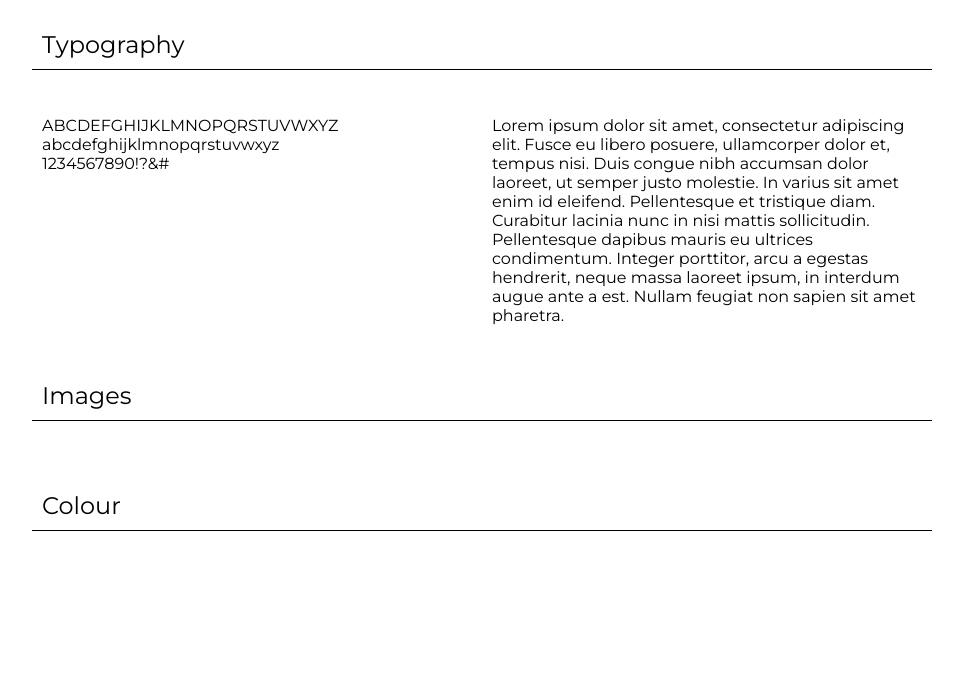
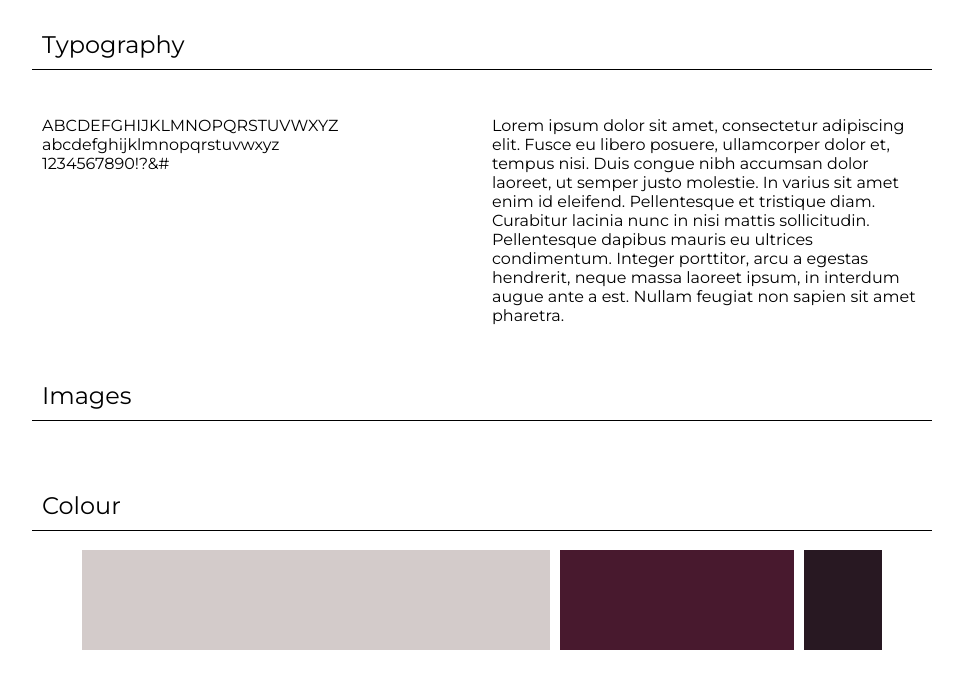
Before and after one commit to Morg137/2025-Design-Portfolio, a Jekyll site: the page style_guide/index.html, which Jekyll copies as it is, in a window 1280 px wide. Shown: the top 689 px of the page, without its empty margins (158-1121 px from the left). Built offline with Jekyll 4.4.1, drawn with Linux system fonts in a browser that asks for light colours.

Commit message:
Add files via upload

```diff
--- a/style_guide/css/main.css
+++ b/style_guide/css/main.css
@@ -41,19 +41,22 @@ margin: 0 auto; }
 }
 
 .primary {
-          background-color: #282424;
+          background-color: #d3cbca;
         flex: 6;
-
+         width: 100px;
+          height: 100px;
         }
 
 .secondary {
-          background-color: #0087d7;
+          background-color: #48192e;
          flex: 3;
-
+          width: 100px;
+          height: 100px;
         }
 
 .accent {
-          background-color: #41f8f9;
+          background-color: #281822;
         flex: 1;
-
+         width: 100px;
+          height: 100px;
         }
```
